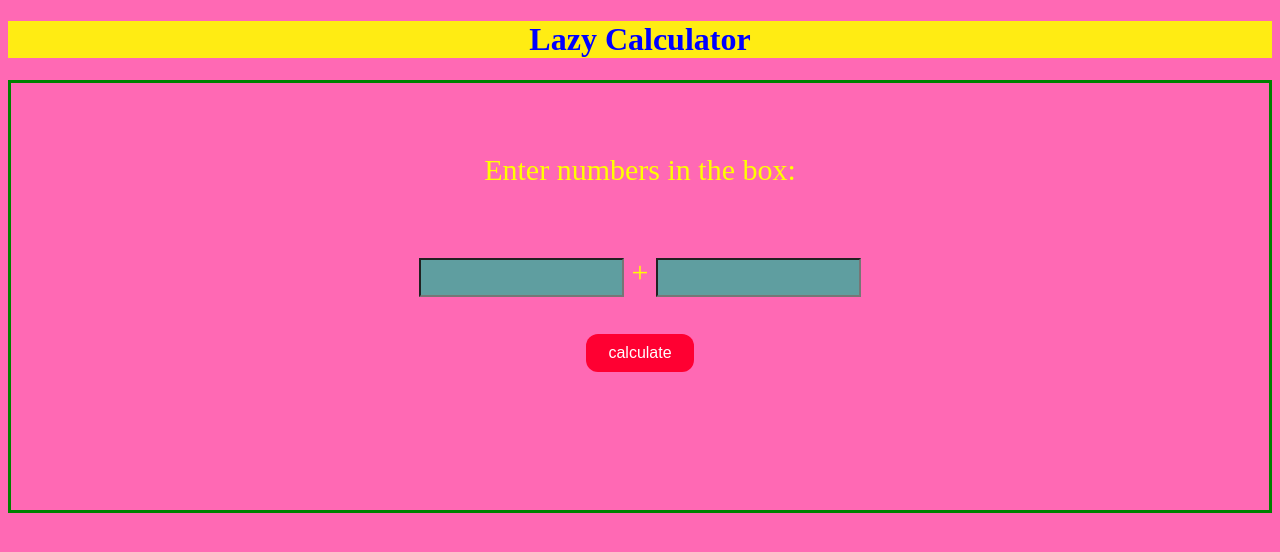
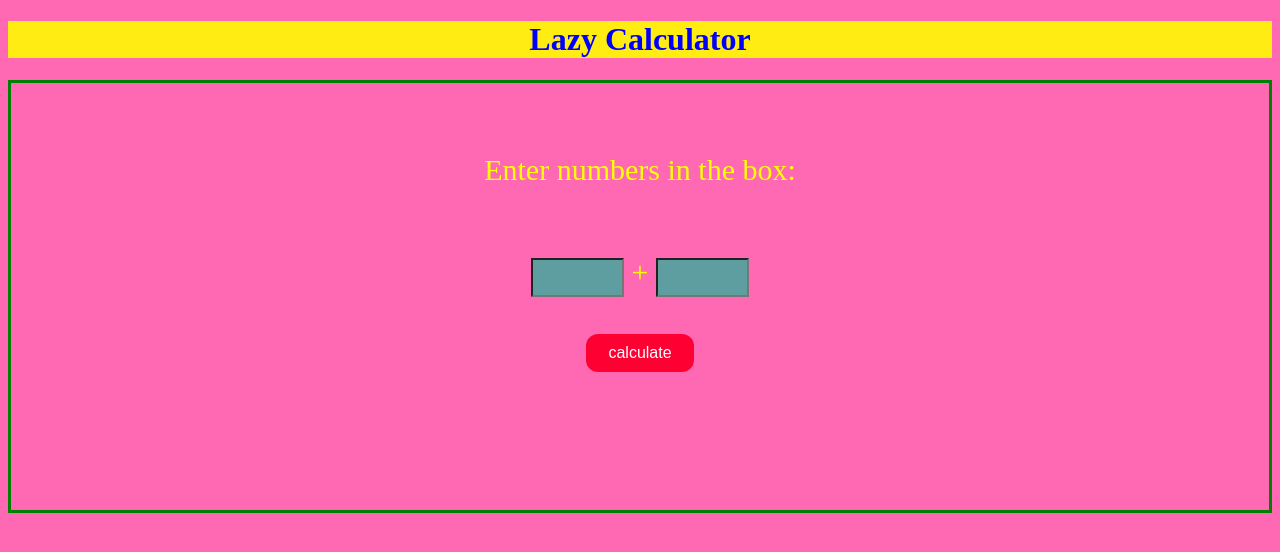
Before and after one commit to seikhchilli/lazyCalculator, a plain HTML site: page index.html in a window 1280 px wide. Drawn offline with Linux system fonts and the light colour scheme.

Commit message:
Update lazyCalculator.css

```diff
--- a/lazyCalculator.css
+++ b/lazyCalculator.css
@@ -44,11 +44,13 @@ body {
 #input1 {
     padding: 10px 12px;
     background-color: cadetblue;
+    width: 65px;
 }
 
 #input2 {
     padding: 10px 12px;
     background-color: cadetblue;
+    width: 65px;
 }
 
 #entered {
```
